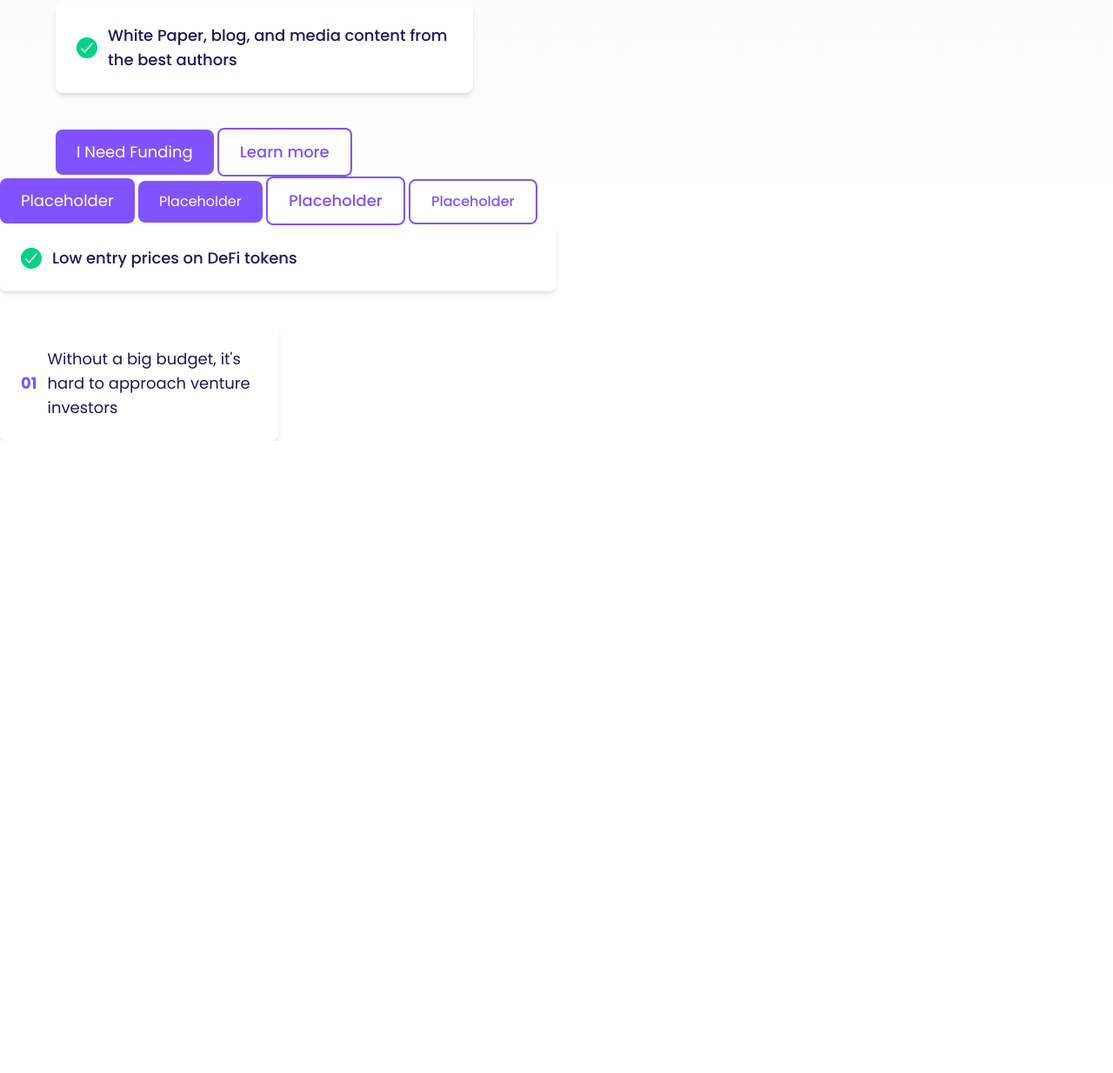
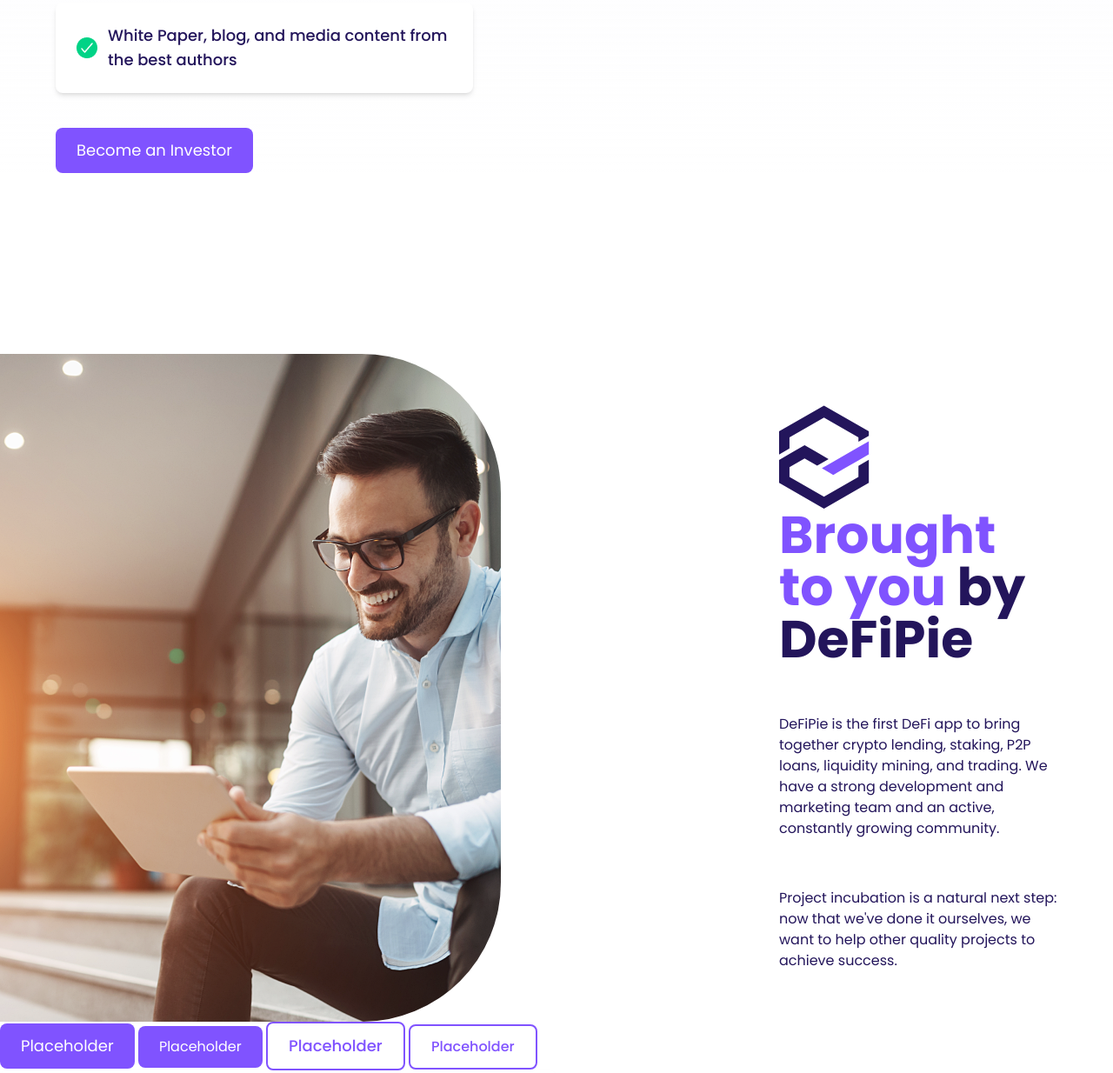
Before and after one commit to Dreyclin/defipie, a website: page index.html in a window 1280 px wide. Shown: the part 4029-5263 px from the top of the page at 87% size. Before the commit the page ends 4536 px from the top, so only its background shows below. Drawn offline with Linux system fonts and the light colour scheme.

Commit message:
Add: works styling

```diff
--- a/index.html
+++ b/index.html
@@ -172,10 +172,23 @@
                     <p>White Paper, blog, and media content from the best authors</p>
                 </div>
             </div>
-            <div class="btns mt-10">
-                <button class="btn-primary">I Need Funding</button>
-                <button class="btn-secondary">Learn more</button>
+            <div class="btns mt-10 mb-52">
+                <button class="btn-primary">Become an Investor</button>
             </div>
+        </div>
+    </section>
+
+    <section id="works" class="flex gap-80 items-center">
+        <div class="px-72 py-96 rounded-r-[10rem] w-1/4 bg-slate-700 bg-[url('./images/Works/left-img.png')]">
+            <img src="./images/Works/left-img.png" alt="">
+        </div>
+        <div class="w-1/4 flex flex-col gap-14">
+            <div class="">
+                <img src="images/Works/logo.svg" alt="">
+                <h3 class="text-6xl text-[#8053FF] font-bold">Brought to you <span class="text-[#23155B]">by DeFiPie</span></h3>
+            </div>
+            <p class="text-[#23155B]">DeFiPie is the first DeFi app to bring together crypto lending, staking, P2P loans, liquidity mining, and trading. We have a strong development and marketing team and an active, constantly growing community.</p>
+            <p class="text-[#23155B]">Project incubation is a natural next step: now that we've done it ourselves, we want to help other quality projects to achieve success.</p>
         </div>
     </section>
     <button class="btn-primary">Placeholder</button>
--- a/input.css
+++ b/input.css
@@ -28,7 +28,7 @@
         background-size: cover;
       }
     .bg-investors {
-        background-image: linear-gradient(to bottom, rgba(247, 247, 255, 0.5), rgba(255, 255, 255, 0.5)), url('./images/Investors/bg.png');
+        background-image: linear-gradient(to bottom, rgba(247, 247, 255, 0.5), rgba(255, 255, 255, 1)), url('./images/Investors/bg.png');
         background-size: cover;
     }
 }
```
Also changed, not shown: images/Works/left-img.png (added), images/Works/logo.svg (added), output.css.
